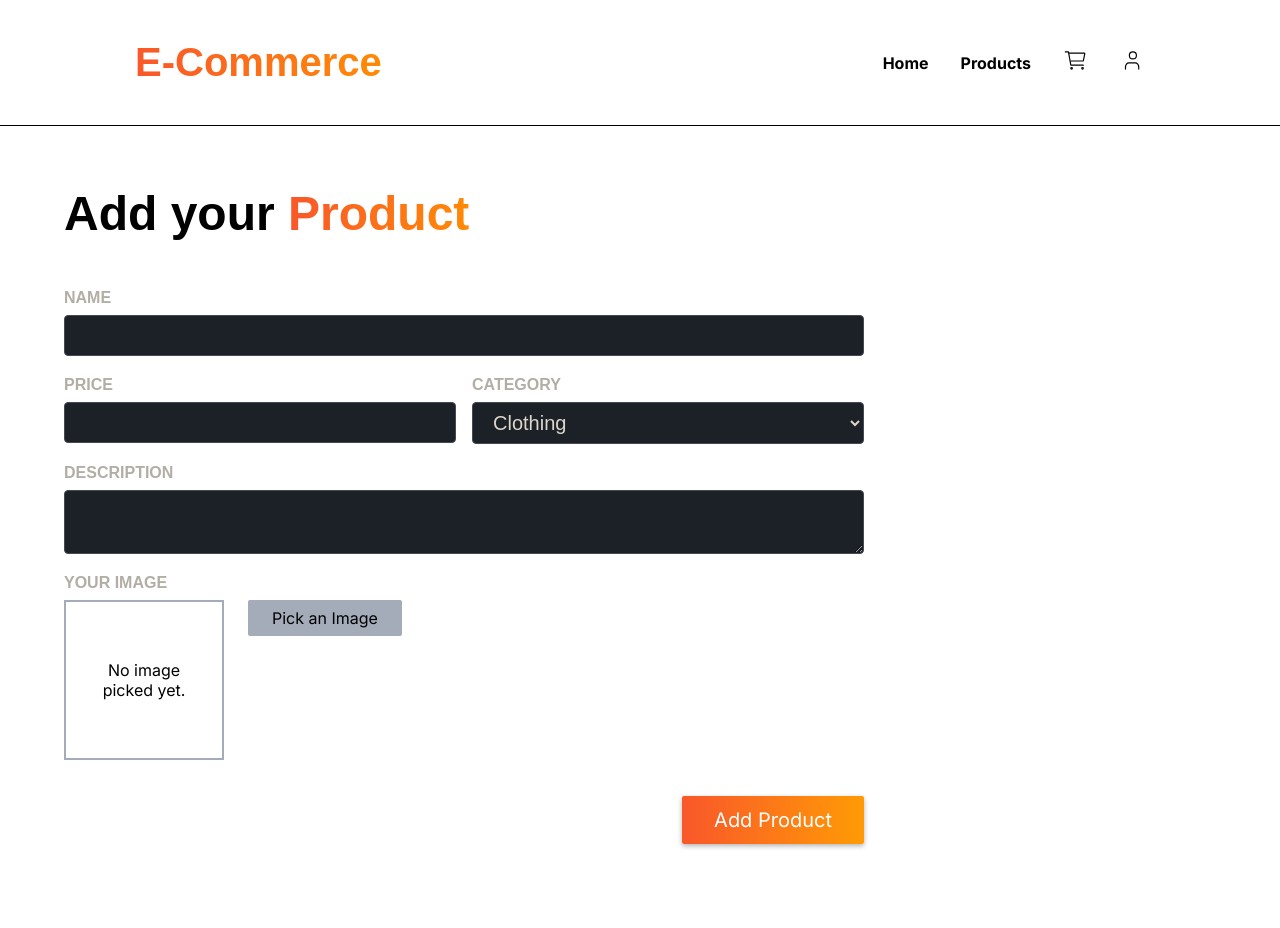
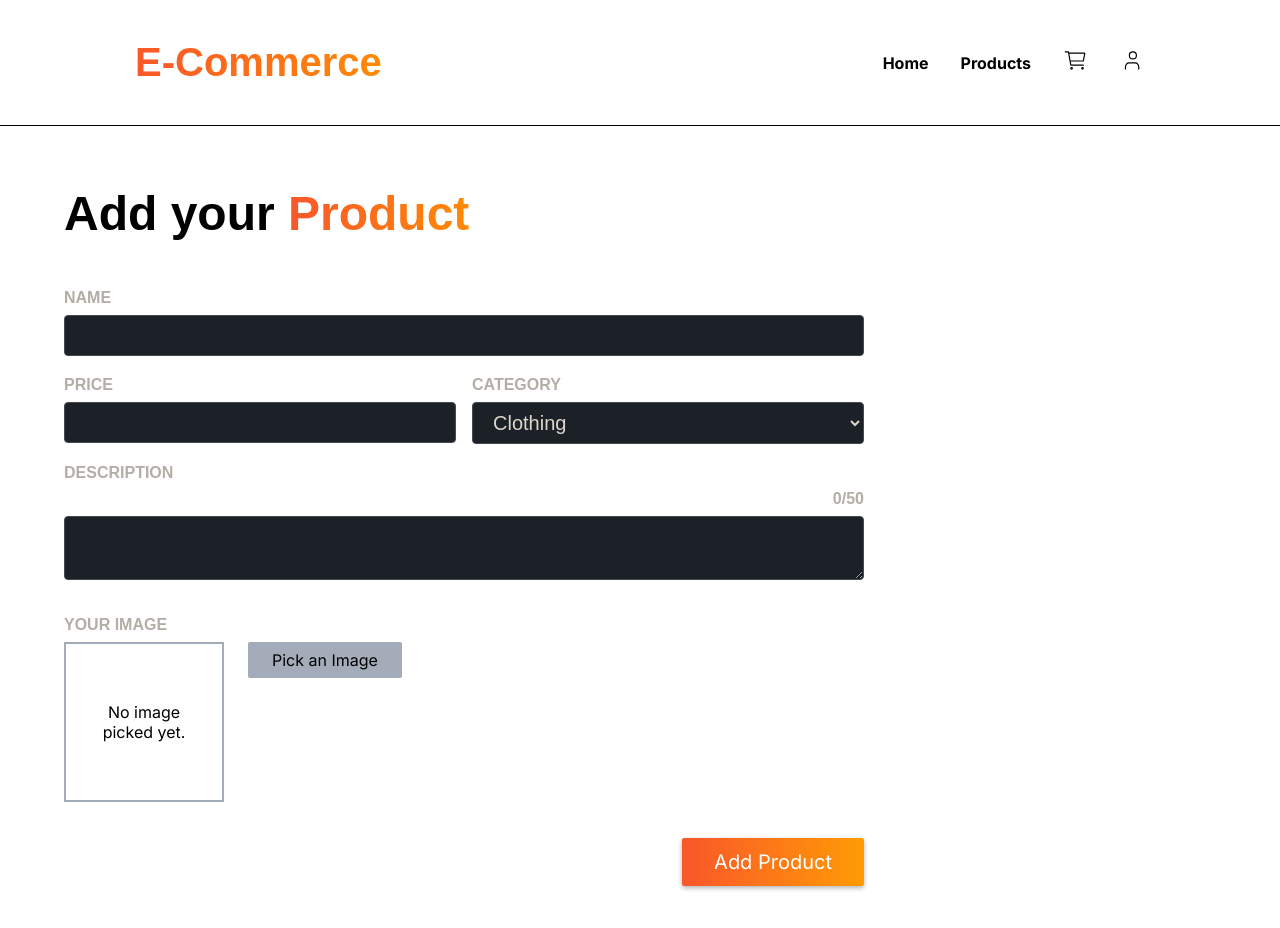
Before and after one commit to Ivaylo2000/NextJsApp, a Next.js app in the folder frontend/: page /user/add-product in a window 1280 px wide. Shown: the top 928 px of the page. Before the commit the page ends 892 px from the top, so only its background shows below. Built offline with nearby package versions, Linux system fonts and the light colour scheme.

Commit message:
added char count to the textarea

```diff
--- a/frontend/app/user/add-product/addproduct.module.css
+++ b/frontend/app/user/add-product/addproduct.module.css
@@ -108,3 +108,15 @@
   color: #979797;
   cursor: not-allowed;
 }
+
+.descriptionContainer {
+  margin-bottom: 1rem;
+}
+
+.textareaWrapper {
+  display: flex;
+  flex-direction: column;
+}
+.charCount {
+  align-self: flex-end;
+}
--- a/frontend/app/user/add-product/page.tsx
+++ b/frontend/app/user/add-product/page.tsx
@@ -11,6 +11,11 @@ export default function AddProductPage() {
   const [productPrice, setProductPrice] = useState("");
   const [productCategory, setProductCategory] = useState("");
   const [productDescription, setProductDescription] = useState("");
+  const [textAreaCount, setTextAreaCount] = useState(0);
+
+  const recalculateTextArena = (e: React.ChangeEvent<HTMLTextAreaElement>) => {
+    setTextAreaCount(e.target.value.length);
+  };
 
   const handleImagePicked = (file: File) => {
     setSelectedImage(file);
@@ -65,7 +70,9 @@ export default function AddProductPage() {
               id="name"
               name="productName"
               value={productName}
-              onChange={(e) => setProductName(e.target.value)}
+              onChange={(e) => {
+                setProductName(e.target.value);
+              }}
               required
             />
           </p>
@@ -74,6 +81,7 @@ export default function AddProductPage() {
               <label htmlFor="price">Price</label>
               <input
                 type="number"
+                inputMode="numeric"
                 min="1"
                 id="price"
                 name="productPrice"
@@ -97,15 +105,27 @@ export default function AddProductPage() {
               </select>
             </p>
           </div>
-          <p>
+          <p className={styles.descriptionContainer}>
             <label htmlFor="description">Description</label>
+            <div className={styles.textareaWrapper}>
+              <label className={styles.charCount}>
+                {`${textAreaCount}/50`}{" "}
+              </label>
+
               <textarea
                 id="description"
                 name="productDescription"
                 value={productDescription}
-              onChange={(e) => setProductDescription(e.target.value)}
+                maxLength={50}
+                rows={2}
+                minLength={10}
+                onChange={(e) => {
+                  setProductDescription(e.target.value);
+                  recalculateTextArena(e);
+                }}
                 required
               ></textarea>
+            </div>
           </p>
           <ImagePicker
             label="Your image"
--- a/frontend/components/ImagePicker/image-picker.tsx
+++ b/frontend/components/ImagePicker/image-picker.tsx
@@ -54,6 +54,7 @@ export default function ImagePicker({
           id={name}
           accept="image/png, image/jpeg"
           name={name}
+          required
           ref={imageInput}
           onChange={handleImageChange}
         />
--- a/frontend/shared/Button.tsx
+++ b/frontend/shared/Button.tsx
@@ -2,8 +2,8 @@
 
 type ButtonProps = {
   className?: string;
-  type?: "submit" | "reset" | "button"; // Optional type, defaults to "button"
-  onClick?: () => void; // Optional onClick handler
+  type?: "submit" | "reset" | "button";
+  onClick?: () => void;
   children: React.ReactNode;
 };
 
```
Also changed, not shown: frontend/app/not-found.tsx (added, +15 -0 lines). Lines whose indentation alone changed are shown as unchanged.
